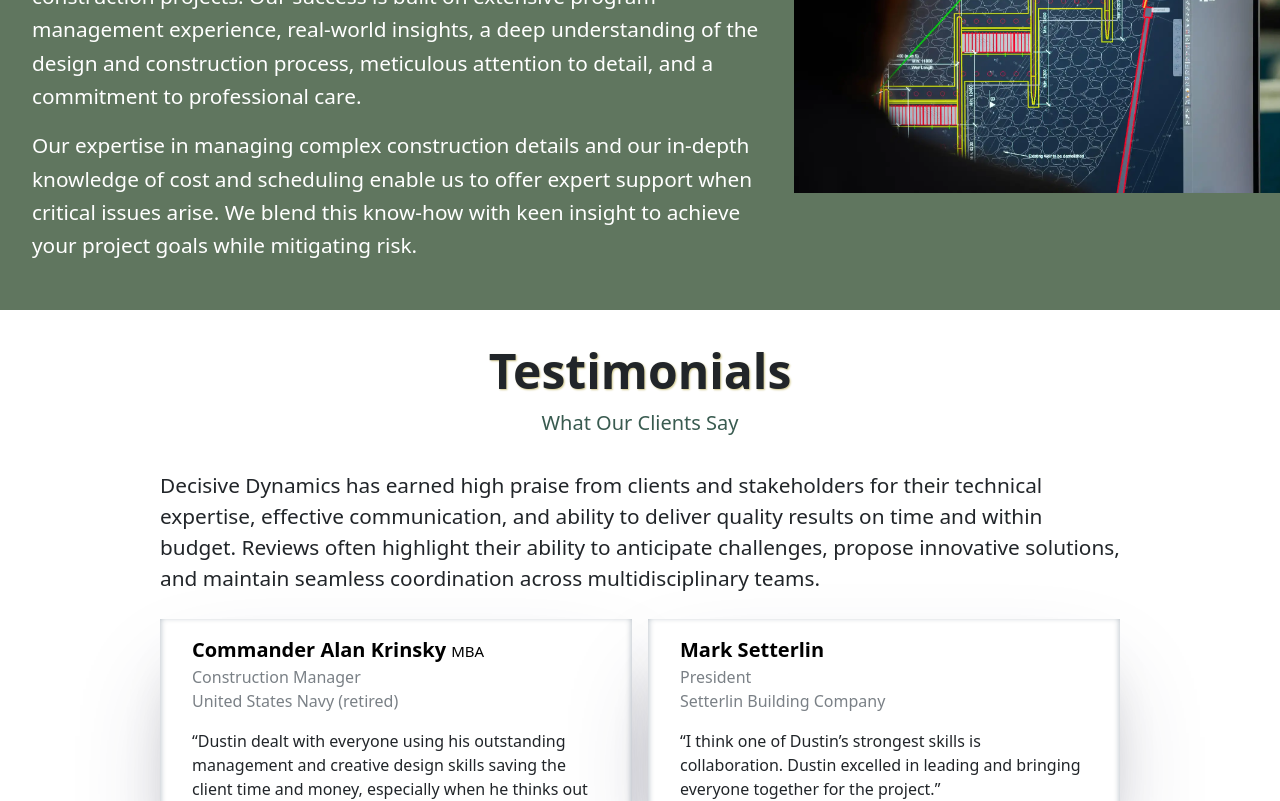
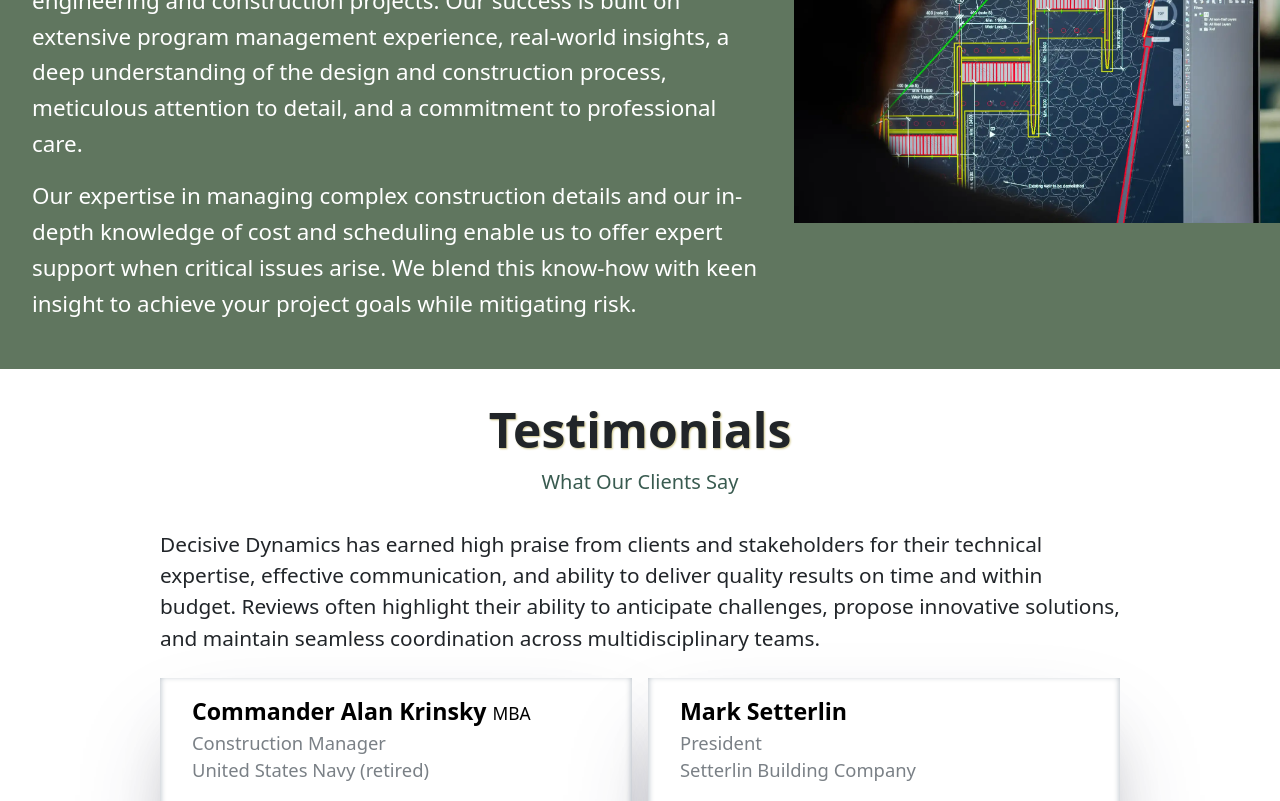
Before and after one commit to dustin-doherty/Decisive-Dynamics-Website, a React (Vite) app: page / in a window 1280 px wide. Shown: the part 1740-2541 px from the top of the page. Built offline with nearby package versions, Linux system fonts and the light colour scheme; a web font is replaced by a local one.

Commit message:
Increase font size of testimonial quotes.

```diff
--- a/src/pages/CareersPage.tsx
+++ b/src/pages/CareersPage.tsx
@@ -81,7 +81,8 @@
                 <section className='careers-page__spotlight-section'>
                     <h3 className='careers-page__spotlight-headline'>Our Leadership Philosophy</h3>
                     <blockquote className='careers-page__spotlight-quote'>
-                        “Insert quote from Dustin.”
+                        “Great leadership isn’t about hierarchy—it’s about creating space for others to lead, contribute, and grow.
+                        At Decisive Dynamics, we lead by listening, we support by empowering, and we measure success by the success of our people.”
                     </blockquote>
                     <p className='careers-page__spotlight-name'>— Dustin Doherty, Owner and CEO</p>
                 </section>
--- a/src/styles/coreValueCard.css
+++ b/src/styles/coreValueCard.css
@@ -15,7 +15,6 @@
 .core-value__content {
     display: flex;
     flex-direction: column;
-    gap: 1rem;
 }
 
 .core-value__icon {
@@ -28,7 +27,7 @@
     font-size: 1.2rem;
     font-weight: 600;
     color: #2d3748;
-    margin: 0;
+    margin-bottom: 1rem;
 }
 
 .core-value__text {
--- a/src/styles/homepage.css
+++ b/src/styles/homepage.css
@@ -243,13 +243,13 @@
 }
 
 .service-section__text1 {
-  font-size: 1rem;
+  font-size: 110%;
   line-height: 1.6;
   margin-bottom: 1rem;
 }
 
 .service-section__text2 {
-  font-size: 1rem;
+  font-size: 110%;
   line-height: 1.6;
 }
 
@@ -317,7 +317,7 @@
     font-size: 250%;
   }
   .service-section__text1, .service-section__text2 {
-    font-size: 130%;
+    font-size: 140%;
   }
 }
 
@@ -398,10 +398,12 @@
 
 .testimonial-card__position,
 .testimonial-card__company {
+  font-size: 100%;
   color: var(--text-gray);
 }
 
 .testimonial-card__description {
+  font-size: 115%;
   font-weight: 200;
   margin-bottom: 0.5rem;
 }
@@ -409,6 +411,16 @@
 @media screen and (min-width: 568px) {
   .testimonials-section__main-content {
     margin: 0rem 5%;
+  }
+  .testimonial-card__name {
+    font-size: 130%;
+  }
+  .testimonial-card__position,
+  .testimonial-card__company {
+    font-size: 105%;
+  }
+  .testimonial-card__description {
+    font-size: 120%;
   }
 }
 
@@ -421,6 +433,16 @@
   }
   .testimonials-section__description {
     font-size: 120%;
+  }
+  .testimonial-card__name {
+    font-size: 140%;
+  }
+  .testimonial-card__position,
+  .testimonial-card__company {
+    font-size: 110%;
+  }
+  .testimonial-card__description {
+    font-size: 125%;
   }
 }
 
@@ -443,11 +465,24 @@
   .testimonials-section__description {
     font-size: 130%;
   }
+  .testimonial-card__name {
+    font-size: 145%;
+  }
+  .testimonial-card__position,
+  .testimonial-card__company {
+    font-size: 115%;
+  }
+  .testimonial-card__description {
+    font-size: 130%;
+  }
 }
 
 @media screen and (min-width: 1280px) {
   .testimonials-section {
     margin: 0rem 10%;
+  }
+  .testimonial-card__description {
+    font-size: 135%;
   }
 }
 
```
